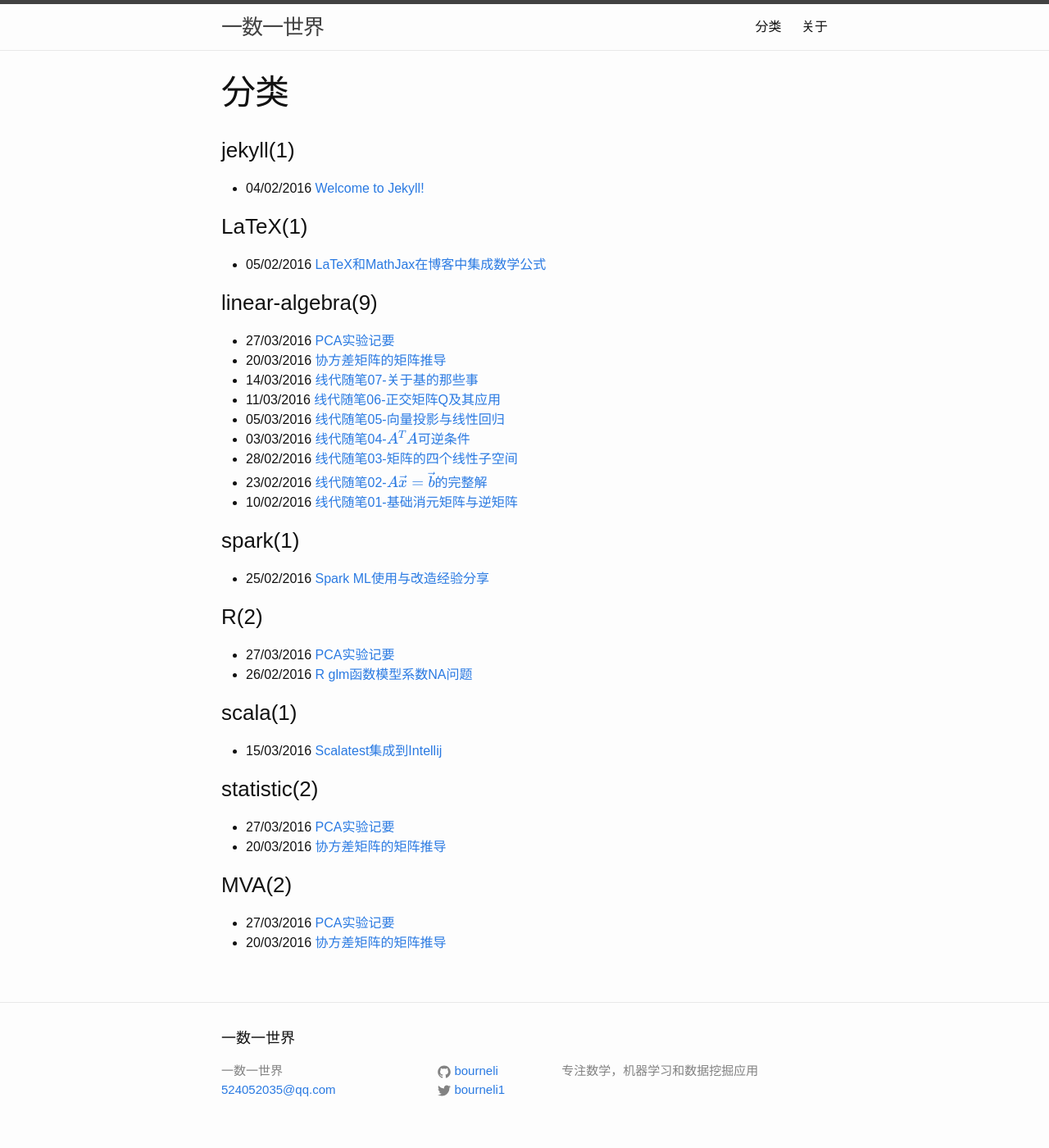
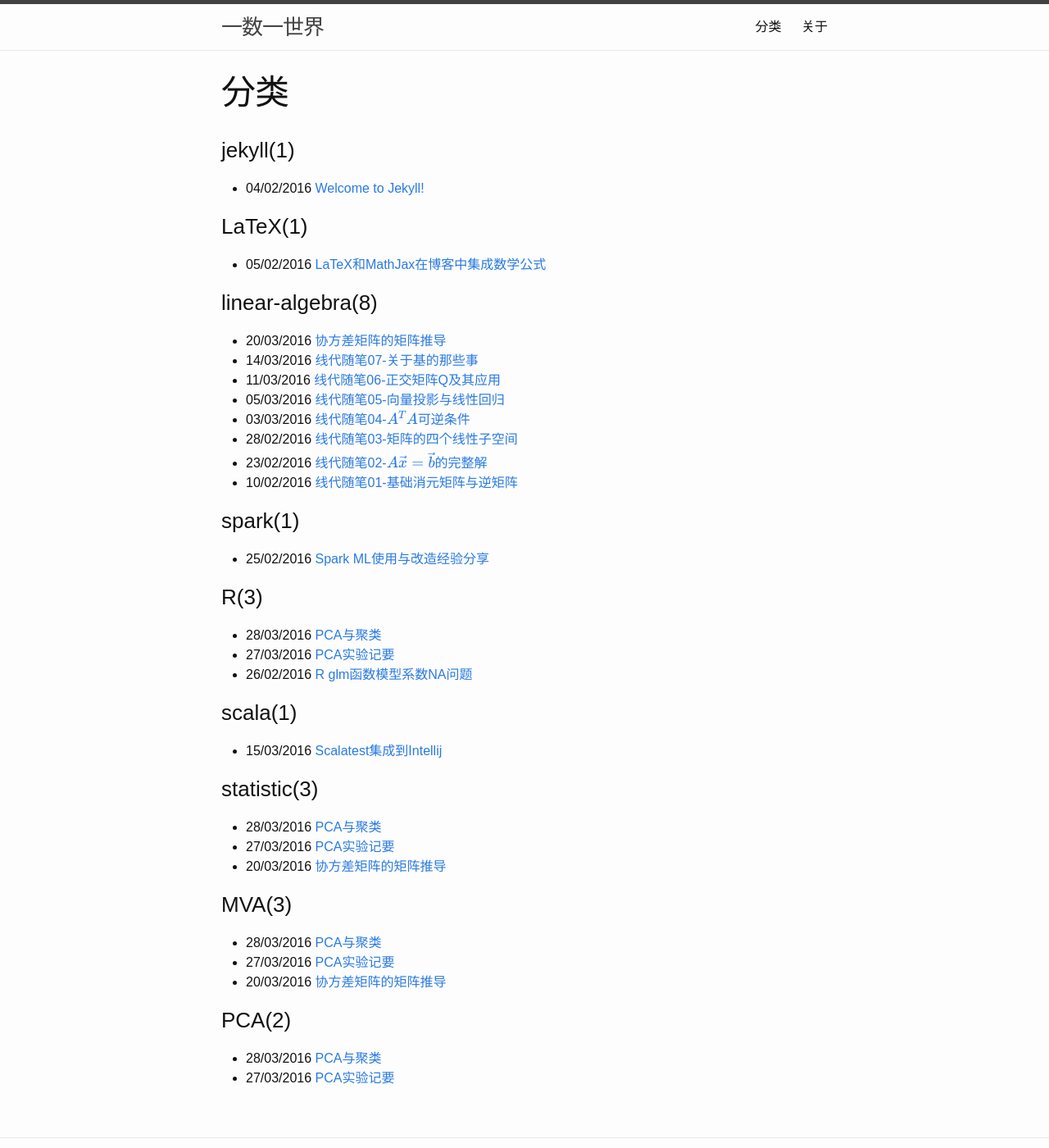
Before and after one commit to bourneli/bourneli.github.io, a Jekyll site: the page built from index-1-category.md, in a window 1280 px wide and 1400 px high. Shown: the whole window at 82% size. Built offline with Jekyll 4.4.1, drawn with Linux system fonts in a browser that asks for light colours; formulas are drawn with MathJax 3; part of the change alters nothing that is shown.

Commit message:
post for pca and cluster

```diff
--- a/_posts/2016-03-27-pca-experiments.markdown
+++ b/_posts/2016-03-27-pca-experiments.markdown
@@ -1,7 +1,7 @@
 ---
 layout: post
 title:  PCA实验记要
-categories: [linear-algebra, statistic, MVA, R]
+categories: [PCA, statistic, MVA, R]
 ---
 
 PCA主要用于简化数据，去掉冗余部分（线性相关）。前提条件是数据中没有太多**异类数据**，否则会严重影响效果，因为异类数据会导致不相关的变量相关系数变高。使用之前，一般会剔除或限制异类数据。并且，原始数据中，需要有线性相关的部分，如果每个变量都是线性无关的，那么PCA基本上也没有什么作用。PCA简化后，可以用于数据可视化，方便数据解读。下面的试验，演示PCA的一些特性，便于理解，后面的试验全部基于R语言。
--- /dev/null
+++ b/_posts/2016-03-28-pca-and-cluster.markdown
@@ -0,0 +1,178 @@
+---
+layout: post
+title:  PCA与聚类
+categories: [PCA, statistic, MVA, R]
+---
+
+最近一直在思考PCA是否可以辅助聚类（如kmeans），之前一直认为，**如果数据集中如果有太多线性相关的数据，导致特征权重不平衡，会倾向线性相关的那些特征，导致掩盖其他特征**。所以，如果通过PCA，是否找到背后关键的特征，避免这类问题。带者这个问题，开始了一次实验。
+
+手动在3维空间中准备了4个类，数据生成代码如下，
+{% highlight R%}
+set.seed(1234)
+group_size <- 100
+group1 <- data.frame(x1 = rnorm(group_size, mean=1),
+                     x2 = rnorm(group_size, mean=1),
+                     x3 = rnorm(group_size, mean=1),
+                     group = 'red')
+group2 <- data.frame(x1 = rnorm(group_size, mean=7),
+                     x2 = rnorm(group_size, mean=7),
+                     x3 = rnorm(group_size, mean=4.5),
+                     group = 'green')
+group3 <- data.frame(x1 = rnorm(group_size, mean=4),
+                     x2 = rnorm(group_size, mean=3),
+                     x3 = rnorm(group_size, mean=4.5),
+                     group = 'blue')
+group4 <- data.frame(x1 = rnorm(group_size, mean=5),
+                     x2 = rnorm(group_size, mean=7),
+                     x3 = rnorm(group_size, mean=10),
+                     group = 'black')
+data <- rbind(group1, group2, group3, group4)
+{% endhighlight %}
+
+通过2d，3d或者MSD等可视化方法，可以清楚的观察到四个簇（下面是MSD绘图），
+<div align="center"><img src="/img/pca_kmeans_data.png" /></div>
+{% highlight R%}
+# 2d
+pairs(data[,1:3],col=data$group)
+
+# 3d
+require(rgl)
+require(car)
+with(data,
+     plot3d(x1,x2,x3,col=group))
+
+# MSD
+dd <- dist(data[,1:3])
+fit <- cmdscale(dd,eig=TRUE, k=2)
+x <- fit$points[,1]
+y <- fit$points[,2]
+plot(x, y, pch=19, col = data$group)
+{% endhighlight %}
+
+
+所以，根据之前的设想，如果添加很多线性相关的列，是否会有更多的簇呢（多余4个）？
+{% highlight R %}
+derive_data <- cbind(data,
+                     x4 = jitter(data$x1 + data$x2),
+                     x5 = jitter(data$x2 + data$x3),
+                     x6 = jitter(data$x1 + data$x3),
+                     x7 = jitter(data$x1 + data$x2 + data$x3),
+                     x8 = jitter(data$x1 + 2*data$x2 + 1.5*data$x3),
+                     x9 = jitter(data$x1 + data$x2),
+                     x10 = jitter(data$x2 + data$x3),
+                     x11 = jitter(data$x1 + data$x3),
+                     x12 = jitter(data$x1 + data$x2 + data$x3),
+                     x13 = jitter(data$x1 + 2*data$x2 + 1.5*data$x3))
+
+cor_dist <- dist(derive_data[,-4])
+fit <- cmdscale(cor_dist,eig=TRUE, k=2)
+x <- fit$points[,1]
+y <- fit$points[,2]
+plot(x, y, pch=19, col = derive_data$group)
+{% endhighlight %}
+结果显示，即使添加了9个冗余的数据，MSD仍然可以清楚显示4个簇，
+<div align="center"><img src="/img/pca_kmeans_msd_reduncts.png" /></div>
+所以，根据这个实验，可以否定假设“线性相关会添加多余簇”。
+
+下面试试PCA是否可以得到相关结果，
+{% highlight R %}
+pca_mode <- princomp(derive_data[,-4])
+plot(pca_mode)
+summary(pca_mode)
+
+pca_data <- predict(pca_mode,derive_data[,-4])
+head(pca_data)
+plot(pca_data[,1],pca_data[,2],col=derive_data$group, pch=19)
+{% endhighlight %}
+
+根据PCA结果，只需要前2个组件就是解释99%+，
+{% highlight raw %}
+> summary(pca_mode)
+Importance of components:
+                           Comp.1     Comp.2      Comp.3       Comp.4       Comp.5
+Standard deviation     23.0256553 3.75789335 2.113610716 1.236550e-03 1.216225e-03
+Proportion of Variance  0.9661258 0.02573348 0.008140662 2.786332e-09 2.695490e-09
+Cumulative Proportion   0.9661258 0.99185932 0.999999982 1.000000e+00 1.000000e+00
+                             Comp.6       Comp.7       Comp.8       Comp.9
+Standard deviation     1.188481e-03 1.164855e-03 1.110159e-03 1.058104e-03
+Proportion of Variance 2.573915e-09 2.472598e-09 2.245845e-09 2.040172e-09
+Cumulative Proportion  1.000000e+00 1.000000e+00 1.000000e+00 1.000000e+00
+                            Comp.10      Comp.11      Comp.12      Comp.13
+Standard deviation     1.039415e-03 6.414794e-04 5.933439e-04 2.120504e-04
+Proportion of Variance 1.968737e-09 7.498514e-10 6.415385e-10 8.193849e-11
+Cumulative Proportion  1.000000e+00 1.000000e+00 1.000000e+00 1.000000e+00
+{% endhighlight %}
+绘制2维散点图，仍然可以解释4个簇，
+<div align="center"><img src="/img/pca_kmeans_top_2_scattor.png" /></div>
+
+## 结论
+根据这次结果，可以发现PCA与聚类结果没有直接的关系。可能的原因：PCA只是降低维度，簇并不一定与维度绑定，因为即使是1维空间，也可以明确的区分4个簇。PCA的作用顶多就是去掉噪音，减少计算量，并不会剔除簇信息，[Cross Validated](http://stats.stackexchange.com/)问答站点上有个类似回答，可参考**[How PCA would help the K-mean clustering analysis?](http://stats.stackexchange.com/a/157625/31830)**。同时，根据上面的结果，线性相关变量也不一定会生成多余的簇。
+
+## 试验代码
+{% highlight R %}
+# 随机生成聚类数据
+set.seed(1234)
+group_size <- 100
+group1 <- data.frame(x1 = rnorm(group_size, mean=1),
+                     x2 = rnorm(group_size, mean=1),
+                     x3 = rnorm(group_size, mean=1),
+                     group = 'red')
+group2 <- data.frame(x1 = rnorm(group_size, mean=7),
+                     x2 = rnorm(group_size, mean=7),
+                     x3 = rnorm(group_size, mean=4.5),
+                     group = 'green')
+group3 <- data.frame(x1 = rnorm(group_size, mean=4),
+                     x2 = rnorm(group_size, mean=3),
+                     x3 = rnorm(group_size, mean=4.5),
+                     group = 'blue')
+group4 <- data.frame(x1 = rnorm(group_size, mean=5),
+                     x2 = rnorm(group_size, mean=7),
+                     x3 = rnorm(group_size, mean=10),
+                     group = 'black')
+data <- rbind(group1, group2, group3, group4)
+
+# 2d
+pairs(data[,1:3],col=data$group)
+
+# 3d
+require(rgl)
+require(car)
+with(data,
+     plot3d(x1,x2,x3,col=group))
+
+# MSD
+dd <- dist(data[,1:3])
+fit <- cmdscale(dd,eig=TRUE, k=2)
+x <- fit$points[,1]
+y <- fit$points[,2]
+plot(x, y, pch=19, col = data$group)
+
+# 添加线性组合
+derive_data <- cbind(data,
+                     x4 = jitter(data$x1 + data$x2),
+                     x5 = jitter(data$x2 + data$x3),
+                     x6 = jitter(data$x1 + data$x3),
+                     x7 = jitter(data$x1 + data$x2 + data$x3),
+                     x8 = jitter(data$x1 + 2*data$x2 + 1.5*data$x3),
+                     x9 = jitter(data$x1 + data$x2),
+                     x10 = jitter(data$x2 + data$x3),
+                     x11 = jitter(data$x1 + data$x3),
+                     x12 = jitter(data$x1 + data$x2 + data$x3),
+                     x13 = jitter(data$x1 + 2*data$x2 + 1.5*data$x3))
+
+cor_dist <- dist(derive_data[,-4])
+fit <- cmdscale(cor_dist,eig=TRUE, k=2)
+x <- fit$points[,1]
+y <- fit$points[,2]
+plot(x, y, pch=19, col = derive_data$group)
+
+## pca
+pca_mode <- princomp(derive_data[,-4])
+plot(pca_mode)
+summary(pca_mode)
+
+pca_data <- predict(pca_mode,derive_data[,-4])
+head(pca_data)
+plot(pca_data[,1],pca_data[,2],col=derive_data$group, pch=19)
+
+{% endhighlight %}
```
Also changed, not shown: img/pca_kmeans_data.png (added), img/pca_kmeans_msd_reduncts.png (added), img/pca_kmeans_top_2_scattor.png (added).
